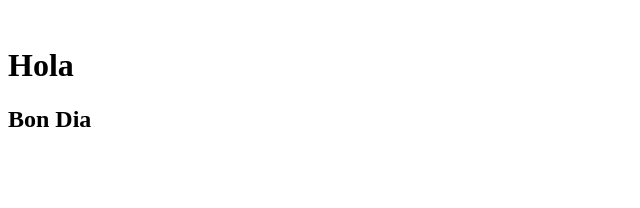
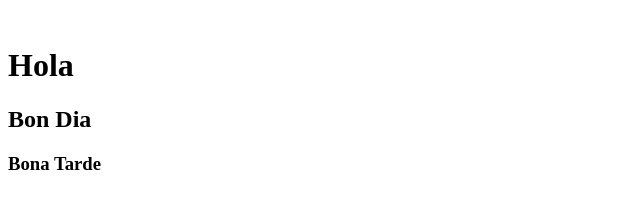
Before and after one commit to DanielTorSan/DanielTorresEntornsPractica, a plain HTML site: page index.html in a window 1280 px wide. Shown: the whole page, without its empty margins (0-640 px from the left). Drawn offline with Linux system fonts and the light colour scheme.

Commit message:
Comit NovaBranca

```diff
--- a/index.html
+++ b/index.html
@@ -1,2 +1,3 @@
     <h1>Hola</h1>
 <h2>Bon Dia</h2>
+<h3>Bona Tarde</h3>
```
